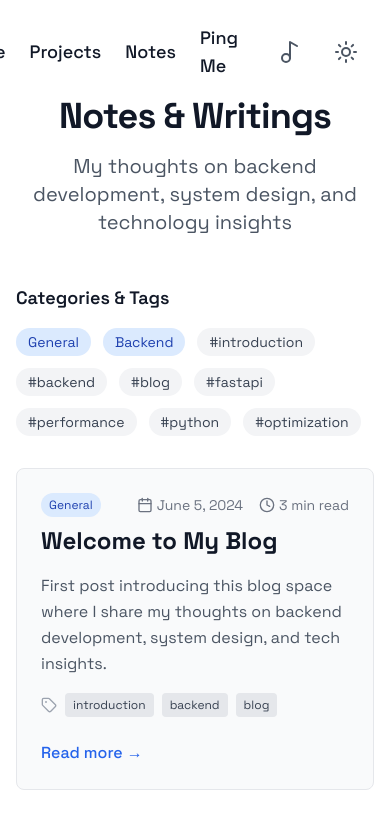
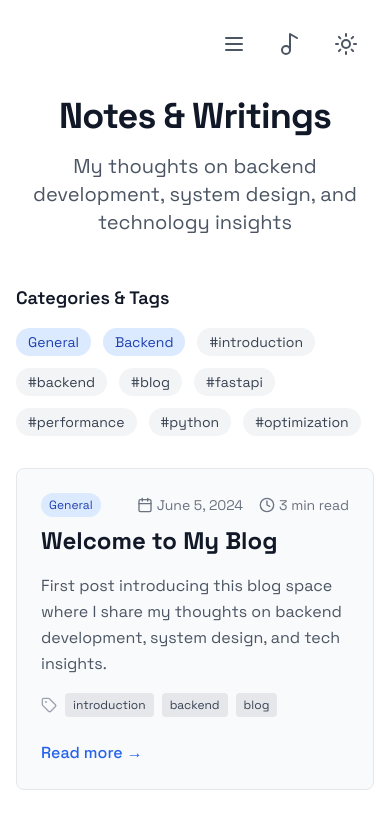
Before and after one commit to ptt3199/my-porfolio-website, a Next.js app: page /notes in a window 390 px wide. Shown: the top 820 px of the page. Built offline with nearby package versions, Linux system fonts and the light colour scheme.

Commit message:
fix: turn header into panel on phone-tablet

```diff
--- a/app/components/header.tsx
+++ b/app/components/header.tsx
@@ -1,6 +1,6 @@
 'use client'
 
-import { Moon, Sun, Music2 } from 'lucide-react'
+import { Moon, Sun, Music2, Menu, X } from 'lucide-react'
 import { useTheme } from 'next-themes'
 import { useState, useEffect } from 'react'
 import Link from 'next/link'
@@ -18,6 +18,7 @@ const NAV_ITEMS = [
 export function Header() {
   const { theme, setTheme } = useTheme()
   const [mounted, setMounted] = useState(false)
+  const [mobileMenuOpen, setMobileMenuOpen] = useState(false)
   const { isPlaying, togglePlay } = useMusicPlayer()
   const pathname = usePathname()
   const isHome = pathname === '/'
@@ -26,24 +27,16 @@ export function Header() {
     setMounted(true)
   }, [])
 
+  // Close mobile menu when route changes
+  useEffect(() => {
+    setMobileMenuOpen(false)
+  }, [pathname])
+
   // Prevent hydration errors by not rendering theme-dependent content until mounted
   if (!mounted) {
     return (
       <header className="fixed top-0 right-0 p-4 z-50">
         <div className="flex items-center gap-4 p-2 rounded-lg bg-white/80 dark:bg-gray-900/80 backdrop-blur-sm">
-          {!isHome && (
-            <nav className="flex items-center gap-6 mr-4">
-              {NAV_ITEMS.map(({ href, text }) => (
-                <Link
-                  key={text}
-                  href={href}
-                  className="relative text-lg font-medium hover:text-primary dark:hover:text-secondary transition-colors duration-200 after:absolute after:left-0 after:bottom-0 after:h-[2px] after:w-0 after:bg-primary dark:after:bg-secondary after:transition-all hover:after:w-full"
-                >
-                  {text}
-                </Link>
-              ))}
-            </nav>
-          )}
           <div className="w-10 h-10" /> {/* Placeholder for theme toggle */}
         </div>
       </header>
@@ -51,20 +44,39 @@ export function Header() {
   }
 
   return (
+    <>
       <header className="fixed top-0 right-0 p-4 z-50">
         <div className="flex items-center gap-4 p-2 rounded-lg bg-white/80 dark:bg-gray-900/80 backdrop-blur-sm">
           {!isHome && (
-          <nav className="flex items-center gap-6 mr-4">
+            <>
+              {/* Desktop Navigation */}
+              <nav className="hidden md:flex items-center gap-6 mr-4">
                 {NAV_ITEMS.map(({ href, text }) => (
                   <Link
                     key={text}
                     href={href}
-                className="relative text-lg font-medium hover:text-primary dark:hover:text-secondary transition-colors duration-200 after:absolute after:left-0 after:bottom-0 after:h-[2px] after:w-0 after:bg-primary dark:after:bg-secondary after:transition-all hover:after:w-full"
+                    className={`relative text-lg font-medium hover:text-primary dark:hover:text-secondary transition-colors duration-200 after:absolute after:left-0 after:bottom-0 after:h-[2px] after:w-0 after:bg-primary dark:after:bg-secondary after:transition-all hover:after:w-full ${
+                      pathname === href ? 'text-primary dark:text-secondary after:w-full' : ''
+                    }`}
                   >
                     {text}
                   </Link>
                 ))}
               </nav>
+
+              {/* Mobile Menu Button */}
+              <button
+                onClick={() => setMobileMenuOpen(!mobileMenuOpen)}
+                className="md:hidden p-2 rounded-full hover:bg-gray-100 dark:hover:bg-gray-800 transition-colors duration-200"
+                aria-label="Toggle mobile menu"
+              >
+                {mobileMenuOpen ? (
+                  <X className="h-6 w-6 text-gray-600 dark:text-gray-400" />
+                ) : (
+                  <Menu className="h-6 w-6 text-gray-600 dark:text-gray-400" />
+                )}
+              </button>
+            </>
           )}
 
           <button
@@ -99,5 +111,35 @@ export function Header() {
           </button>
         </div>
       </header>
+
+      {/* Mobile Menu Panel */}
+      {!isHome && mobileMenuOpen && (
+        <div className="fixed inset-0 z-40 md:hidden">
+          {/* Backdrop */}
+          <div
+            className="absolute inset-0 bg-black/20 backdrop-blur-sm"
+            onClick={() => setMobileMenuOpen(false)}
+          />
+
+          {/* Menu Panel */}
+          <div className="absolute top-20 right-4 w-64 bg-white dark:bg-gray-900 rounded-lg shadow-xl border border-gray-200 dark:border-gray-700 p-4">
+            <nav className="flex flex-col gap-4">
+              {NAV_ITEMS.map(({ href, text }) => (
+                <Link
+                  key={text}
+                  href={href}
+                  className={`block px-4 py-3 text-lg font-medium rounded-lg hover:bg-gray-100 dark:hover:bg-gray-800 transition-colors duration-200 ${
+                    pathname === href ? 'bg-gray-100 dark:bg-gray-800 text-primary dark:text-secondary' : ''
+                  }`}
+                  onClick={() => setMobileMenuOpen(false)}
+                >
+                  {text}
+                </Link>
+              ))}
+            </nav>
+          </div>
+        </div>
+      )}
+    </>
   )
 }
```
Lines whose indentation alone changed are shown as unchanged.
